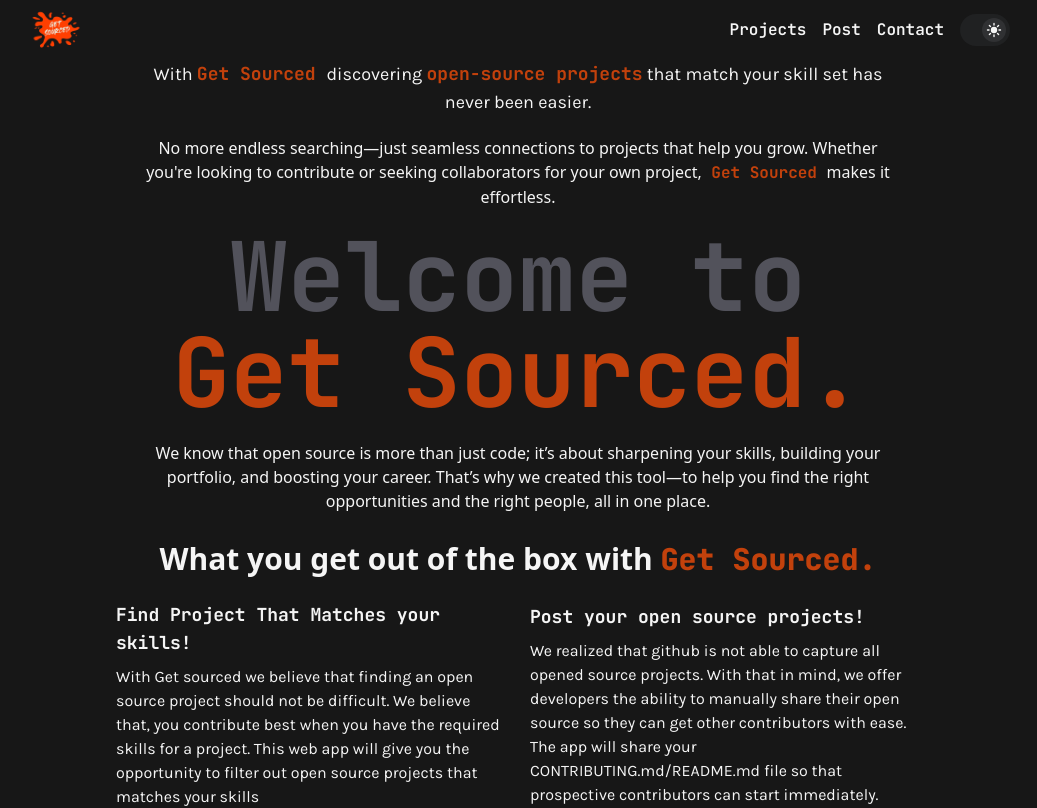
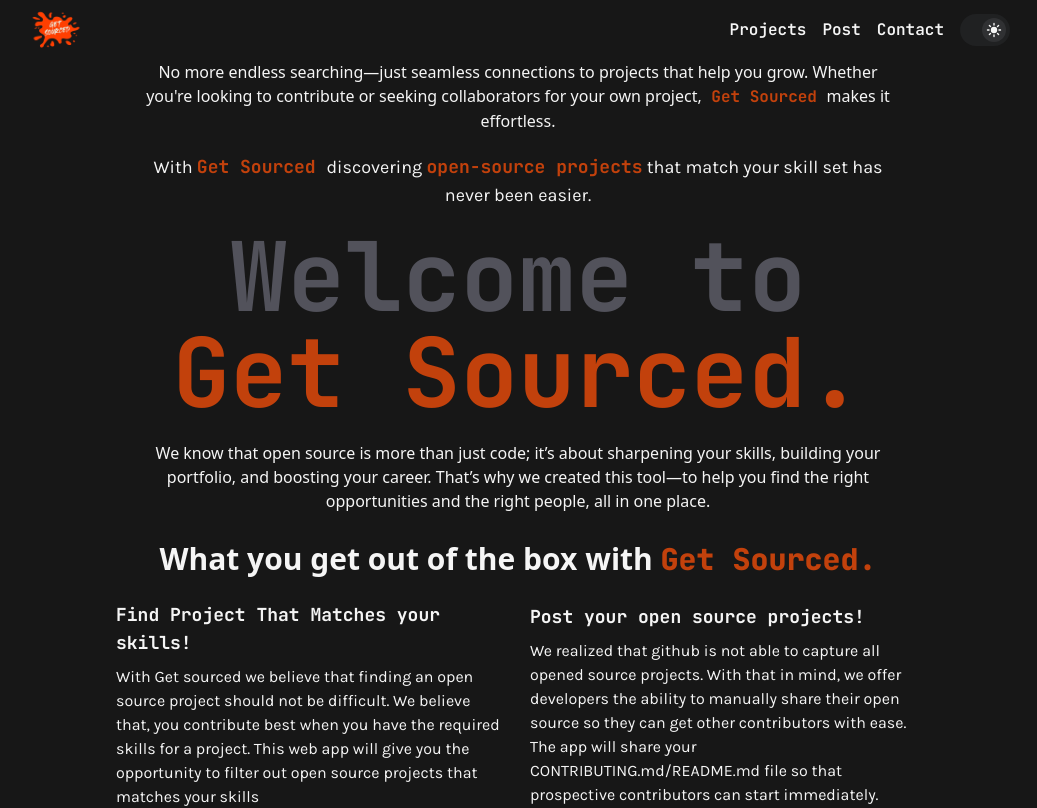
Before and after one commit to get-sourced/web-app, a Next.js app: page / in a window 1280 px wide. Shown: the top 808 px of the page, without its empty margins (122-1159 px from the left). Built offline with nearby package versions, Linux system fonts and the light colour scheme.

Commit message:
added navigation bar

```diff
--- a/src/app/page.tsx
+++ b/src/app/page.tsx
@@ -1,4 +1,5 @@
 import { jetBrains_font, karla_font } from "@/assets/fonts";
+import CustomLinkButton from "@/components/customButton";
 import HightLightText from "@/components/highlightText";
 import MapComponents from "@/components/mapComponents";
 import { whatWeOffer } from "@/utils/whatWeOffer";
@@ -6,13 +7,8 @@
 export default function Home() {
 	return (
 		<main className="w-full gap-7 flex flex-col items-center  text-secondary_color md:mt-0 mt-20 min-h-[80vh]">
-			<section className="flex w-full  max-w-[780px] gap-5 justify-center flex-col h-full] px-4 mt-auto">
+			<section className="flex w-full  max-w-[780px] gap-5 justify-center flex-col h-full] px-4 mt-auto items-center">
 				{" "}
-				<p className={`${karla_font.className} md:text-lg text-center`}>
-					With <HightLightText> Get Sourced </HightLightText>
-					discovering <HightLightText>open-source projects</HightLightText> that
-					match your skill set has never been easier.
-				</p>
 				<h2 className="text-center">
 					No more endless searching—just seamless connections to projects that
 					help you grow. Whether you{"'"}re looking to contribute or seeking
@@ -20,6 +16,11 @@
 					<HightLightText> Get Sourced </HightLightText>
 					makes it effortless.
 				</h2>
+				<p className={`${karla_font.className} md:text-lg text-center`}>
+					With <HightLightText> Get Sourced </HightLightText>
+					discovering <HightLightText>open-source projects</HightLightText> that
+					match your skill set has never been easier.
+				</p>
 				<h1
 					className={`md:text-8xl text-center text-3xl text-lighterBlack font-bold ${jetBrains_font.className}`}
 				>
--- /dev/null
+++ b/src/components/customButton.tsx
@@ -0,0 +1,16 @@
+import Link, { type LinkProps } from "next/link";
+import type { AnchorHTMLAttributes } from "react";
+type AnchorProps = AnchorHTMLAttributes<HTMLAnchorElement> & LinkProps;
+
+function CustomLinkButton({ children, className, ...props }: AnchorProps) {
+	return (
+		<Link
+			className={`${className} p-2 bg-secondary_color text-primary_color w-fit px-5   border-secondary_color relative after:absolute after:top-0 after:left-0 after:w-full after:h-full after:bg-secondary_color after:-z-10 hover:after:scale-150 hover:after:opacity-0 after:transition-all font-bold duration-700 delay-100`}
+			{...props}
+		>
+			{children}
+		</Link>
+	);
+}
+
+export default CustomLinkButton;
```
